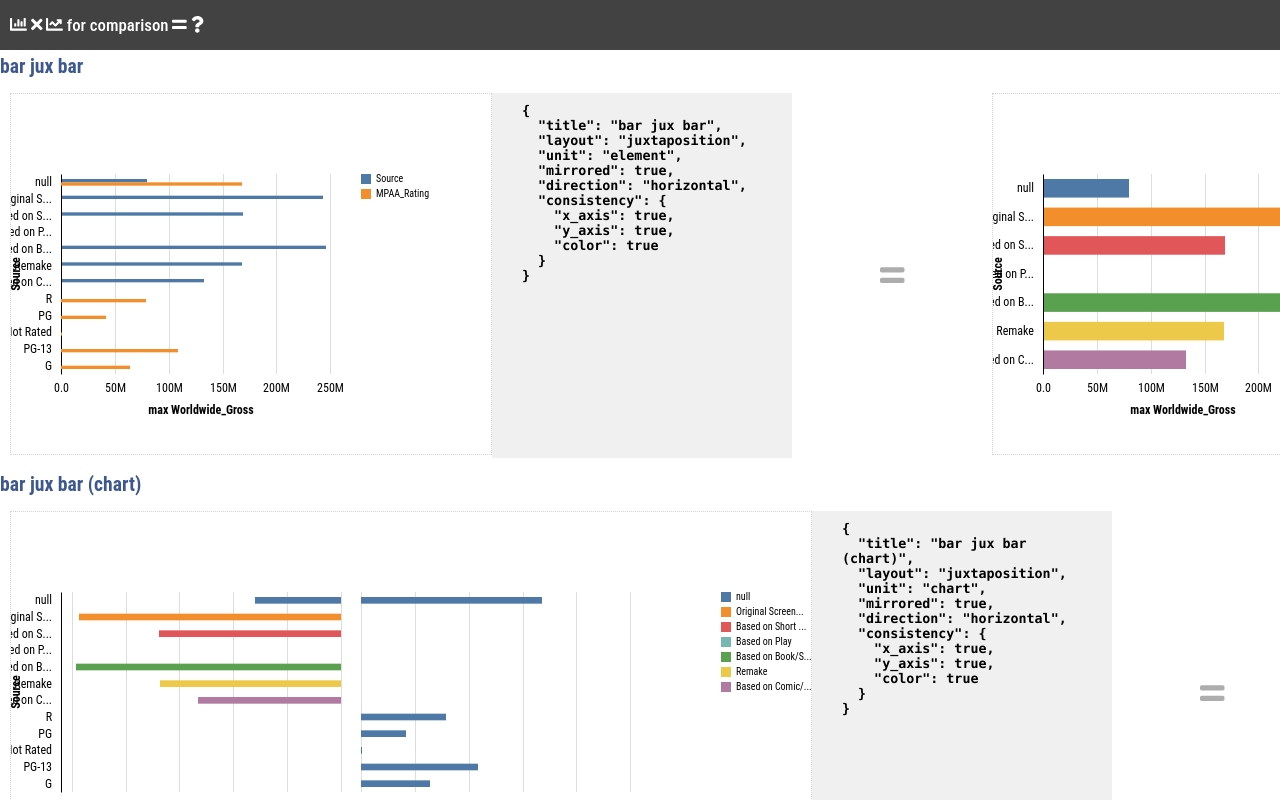
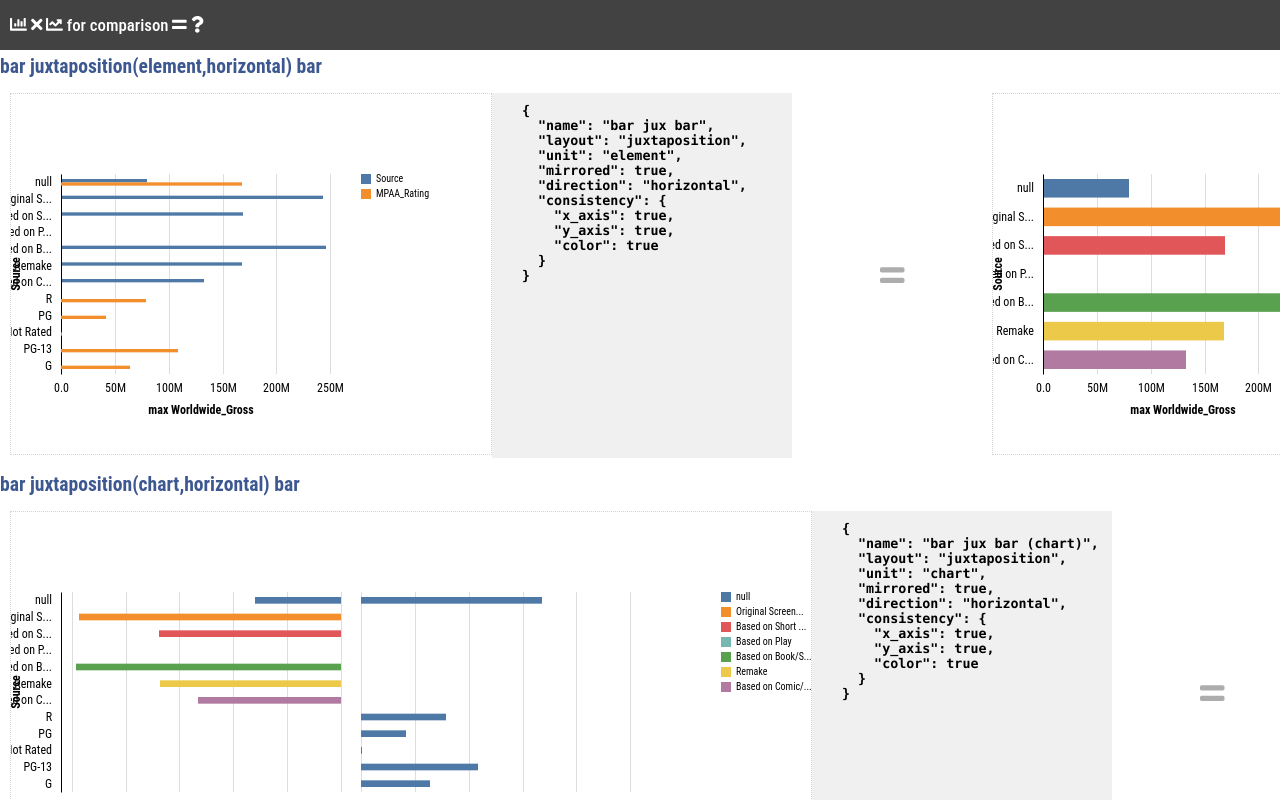
Before and after one commit to sehilyi/comparative-layout-explorer, a React app: page / in a window 1280 px wide. Built offline with nearby package versions, Linux system fonts and the light colour scheme.

Commit message:
Add comp title generator

```diff
--- a/src/components/app-root.tsx
+++ b/src/components/app-root.tsx
@@ -10,7 +10,7 @@ import {library} from '@fortawesome/fontawesome-svg-core';
 import {faChartBar, faChartLine, faTimes, faQuestion, faEquals, faArrowCircleRight} from '@fortawesome/free-solid-svg-icons';
 import {renderCompChart} from './visualizations/comp-charts';
 import {renderSimpleChart} from './visualizations';
-import {getExamples} from './visualizations/tests/test-specs';
+import {getExamples, getCompTitle} from './visualizations/tests/test-specs';
 import {Spec} from 'src/models/simple-vega-spec';
 import {CompSpec} from 'src/models/comp-spec';
 library.add(faChartBar, faChartLine, faTimes, faQuestion, faEquals, faArrowCircleRight)
@@ -69,8 +69,8 @@ export class AppRootBase extends React.PureComponent<AppRootProps, {}> {
     _B.data.values = "..."
     let _C = JSON.parse(JSON.stringify(specs.C))
     return (
-      <div key={specs.C.title}>
-        <h1>{specs.C.title}</h1>
+      <div key={specs.C.name}>
+        <h1>{getCompTitle(specs.A, specs.B, specs.C)}</h1>
         <div className='example-element'>
           <div className='result-group'>
             <div className='chart'><svg ref={onBarChartAPlusB}></svg></div>
--- a/src/components/visualizations/tests/test-specs.ts
+++ b/src/components/visualizations/tests/test-specs.ts
@@ -1,6 +1,10 @@
 import {Spec} from "src/models/simple-vega-spec";
 import {CompSpec, DEFAULT_COMP_SPEC} from "src/models/comp-spec";
 import {DATASET_MOVIES} from "src/datasets/movies";
+
+export function getCompTitle(A: Spec, B: Spec, C: CompSpec) {
+  return A.mark + " " + C.layout + "(" + C.unit + "," + C.direction + ") " + B.mark
+}
 
 export function getExamples() {
   return getExampleSpec()
@@ -10,7 +14,7 @@ export function getExampleSpec(): {A: Spec, B: Spec, C: CompSpec}[] {
     {
       C: {
         ...DEFAULT_COMP_SPEC,
-        title: "bar jux bar",
+        name: "bar jux bar",
         layout: "juxtaposition",
         direction: "horizontal",
         unit: "element",
@@ -46,7 +50,7 @@ export function getExampleSpec(): {A: Spec, B: Spec, C: CompSpec}[] {
     {
       C: {
         ...DEFAULT_COMP_SPEC,
-        title: "bar jux bar (chart)",
+        name: "bar jux bar (chart)",
         layout: "juxtaposition",
         direction: "horizontal",
         unit: "chart",
@@ -82,7 +86,7 @@ export function getExampleSpec(): {A: Spec, B: Spec, C: CompSpec}[] {
     {
       C: {
         ...DEFAULT_COMP_SPEC,
-        title: "sca sup sca",
+        name: "sca sup sca",
         layout: "superimposition",
         unit: "chart",
         consistency: {
@@ -152,7 +156,7 @@ export function getExampleSpec(): {A: Spec, B: Spec, C: CompSpec}[] {
     {
       C: {
         ...DEFAULT_COMP_SPEC,
-        title: "bar sup sca",
+        name: "bar sup sca",
         layout: "superimposition",
         unit: "chart",
         consistency: {
--- a/src/models/comp-spec.ts
+++ b/src/models/comp-spec.ts
@@ -2,7 +2,7 @@
 // https://paper.dropbox.com/doc/Operations--AWlp37~UtWSS83hWWg25wGgxAg-dr2UHiPbc3qvqqS1rQHn1
 
 export type CompSpec = {
-  title: string
+  name: string
   layout: CompType
   unit?: CompUnit
   mirrored?: boolean  // TODO: move to layout??
@@ -28,7 +28,7 @@ export type Consistency = { // TODO: this should also consider differnce for sup
 
 // TODO: separate default by layout
 export const DEFAULT_COMP_SPEC: CompSpec = {
-  title: "",
+  name: "",
   layout: "juxtaposition",
   unit: "chart",
   mirrored: false,
```
